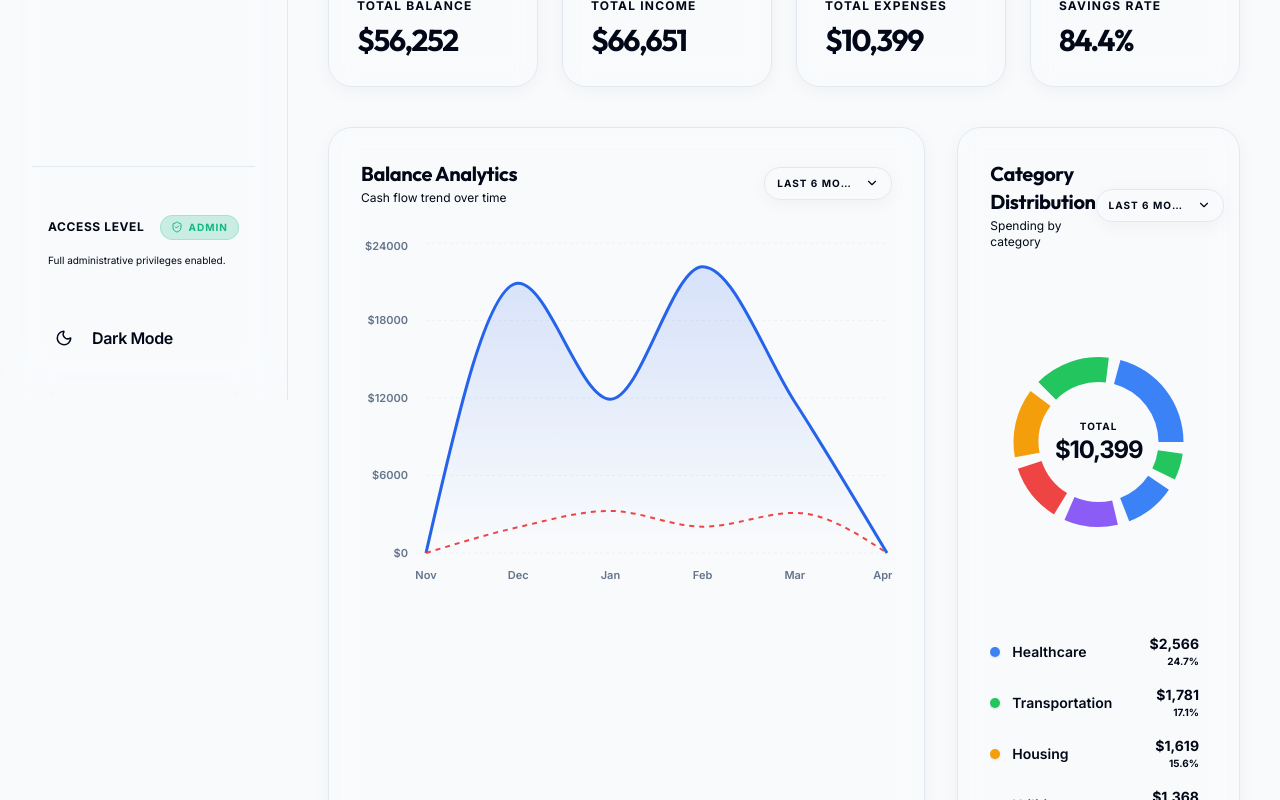
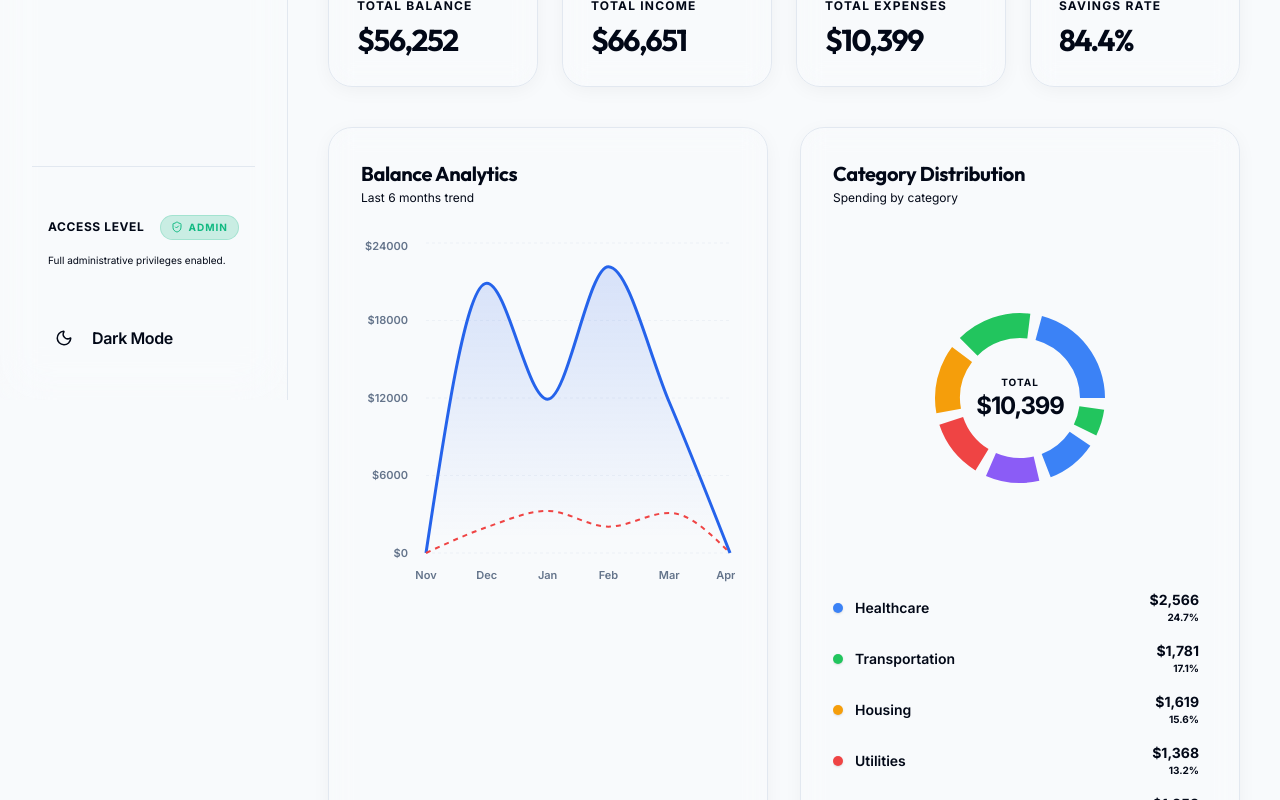
Before and after one commit to sejal618/Fin-vision-, a React (Vite) app: page / in a window 1280 px wide. Shown: the part 400-1200 px from the top of the page. Built offline with nearby package versions, Linux system fonts and the light colour scheme.

Commit message:
feat: Add user profile and camera features
Introduces user profile management with name, bio, and contact information. Enables users to capture and set a profile picture using their device's camera.

Updates dashboard and transaction views to support date range filtering and daily trend analysis.

```diff
--- a/src/components/Dashboard.tsx
+++ b/src/components/Dashboard.tsx
@@ -42,7 +42,9 @@ import {
   isSameMonth,
   isSameYear,
   startOfDay,
-  endOfDay
+  endOfDay,
+  eachDayOfInterval,
+  isSameDay
 } from 'date-fns';
 import { motion, AnimatePresence } from 'motion/react';
 import { cn } from '../utils/cn';
@@ -53,7 +55,7 @@ interface DashboardProps {
 }
 
 const Dashboard: React.FC<DashboardProps> = ({ onViewAll }) => {
-  const { transactions, role, deleteTransaction, isDarkMode } = useFinance();
+  const { transactions, role, deleteTransaction, isDarkMode, user } = useFinance();
   const [activeIndex, setActiveIndex] = useState(-1);
   const [isModalOpen, setIsModalOpen] = useState(false);
   const [selectedTransaction, setSelectedTransaction] = useState<any>(null);
@@ -181,7 +183,71 @@ const Dashboard: React.FC<DashboardProps> = ({ onViewAll }) => {
   }, [filteredTransactions]);
 
   const trendData = useMemo(() => {
-    const last6Months = Array.from({ length: 6 }).map((_, i) => {
+    const now = new Date();
+
+    if (dateRangeType === 'month') {
+      // Daily trend for current month
+      const start = startOfMonth(now);
+      const end = endOfMonth(now);
+      const days = eachDayOfInterval({ start, end });
+      return days.map(day => {
+        const dayTransactions = transactions.filter(t => isSameDay(parseISO(t.date), day));
+        const income = dayTransactions.filter(t => t.type === 'income').reduce((acc, t) => acc + t.amount, 0);
+        const expenses = dayTransactions.filter(t => t.type === 'expense').reduce((acc, t) => acc + t.amount, 0);
+        return {
+          name: format(day, 'dd'),
+          fullDate: format(day, 'MMM dd, yyyy'),
+          income,
+          expenses,
+          balance: income - expenses
+        };
+      });
+    }
+
+    if (dateRangeType === 'year') {
+      // Monthly trend for current year
+      return Array.from({ length: 12 }).map((_, i) => {
+        const date = new Date(now.getFullYear(), i, 1);
+        const start = startOfMonth(date);
+        const end = endOfMonth(date);
+        const monthTransactions = transactions.filter(t =>
+          isWithinInterval(parseISO(t.date), { start, end })
+        );
+        const income = monthTransactions.filter(t => t.type === 'income').reduce((acc, t) => acc + t.amount, 0);
+        const expenses = monthTransactions.filter(t => t.type === 'expense').reduce((acc, t) => acc + t.amount, 0);
+        return {
+          name: format(date, 'MMM'),
+          fullDate: format(date, 'MMMM yyyy'),
+          income,
+          expenses,
+          balance: income - expenses
+        };
+      });
+    }
+
+    if (dateRangeType === 'custom') {
+      // Daily trend for custom range
+      const start = startOfDay(parseISO(customStartDate));
+      const end = endOfDay(parseISO(customEndDate));
+      const days = eachDayOfInterval({ start, end });
+
+      // If range is too long, maybe group by week? For now just daily
+      return days.map(day => {
+        const dayTransactions = transactions.filter(t => isSameDay(parseISO(t.date), day));
+        const income = dayTransactions.filter(t => t.type === 'income').reduce((acc, t) => acc + t.amount, 0);
+        const expenses = dayTransactions.filter(t => t.type === 'expense').reduce((acc, t) => acc + t.amount, 0);
+        return {
+          name: format(day, 'dd'),
+          fullDate: format(day, 'MMM dd, yyyy'),
+          income,
+          expenses,
+          balance: income - expenses
+        };
+      });
+    }
+
+    // Default: Last 6 months for "All Time"
+    return Array.from({ length: 6 }).map((_, i) => {
       const date = subMonths(new Date(), 5 - i);
       const monthStr = format(date, 'MMM');
       const start = startOfMonth(date);
@@ -201,13 +267,13 @@ const Dashboard: React.FC<DashboardProps> = ({ onViewAll }) => {
 
       return {
         name: monthStr,
+        fullDate: format(date, 'MMMM yyyy'),
         income,
         expenses,
         balance: income - expenses
       };
     });
-    return last6Months;
-  }, [transactions]);
+  }, [transactions, dateRangeType, customStartDate, customEndDate]);
 
   const categoryData = useMemo(() => {
     const categories: Record<string, number> = {};
@@ -229,7 +295,7 @@ const Dashboard: React.FC<DashboardProps> = ({ onViewAll }) => {
       <div className="flex flex-col sm:flex-row sm:items-center justify-between gap-6">
         <div>
           <h2 className="text-2xl md:text-4xl font-bold tracking-tight bg-gradient-to-r from-foreground to-muted-foreground bg-clip-text text-transparent">Financial Intelligence</h2>
-          <p className="text-muted-foreground mt-1">Welcome back, Sejal. Here's your real-time financial performance.</p>
+          <p className="text-muted-foreground mt-1">Welcome back, {user.name.split(' ')[0]}. Here's your real-time financial performance.</p>
         </div>
         <div className="flex flex-wrap items-center gap-3">
           {role === 'admin' && (
@@ -391,23 +457,18 @@ const Dashboard: React.FC<DashboardProps> = ({ onViewAll }) => {
       </div>
 
       {/* Charts Section */}
-      <div className="grid grid-cols-1 lg:grid-cols-3 gap-8">
-        <div className="lg:col-span-2 bg-card/40 backdrop-blur-md border border-border/50 rounded-3xl p-8 shadow-soft focus:outline-none outline-none">
+      <div className="grid grid-cols-1 lg:grid-cols-2 gap-8">
+        <div className="bg-card/40 backdrop-blur-md border border-border/50 rounded-3xl p-8 shadow-soft focus:outline-none outline-none">
           <div className="flex items-center justify-between mb-8">
             <div>
               <h3 className="text-xl font-bold">Balance Analytics</h3>
-              <p className="text-xs text-muted-foreground mt-0.5">Cash flow trend over time</p>
+              <p className="text-xs text-muted-foreground mt-0.5">
+                {dateRangeType === 'all' ? 'Last 6 months trend' :
+                 dateRangeType === 'month' ? 'Daily trend for this month' :
+                 dateRangeType === 'year' ? 'Monthly trend for this year' :
+                 'Custom range trend'}
+              </p>
             </div>
-            <CustomSelect
-              value="Last 6 Months"
-              onChange={() => {}}
-              options={[
-                { value: 'Last 6 Months', label: 'Last 6 Months' },
-                { value: 'Last Year', label: 'Last Year' },
-              ]}
-              isDarkMode={isDarkMode}
-              className="w-32"
-            />
           </div>
           <div className="h-[350px] w-full">
             <ResponsiveContainer width="100%" height="100%">
@@ -478,21 +539,10 @@ const Dashboard: React.FC<DashboardProps> = ({ onViewAll }) => {
               <h3 className="text-xl font-bold">Category Distribution</h3>
               <p className="text-xs text-muted-foreground mt-0.5">Spending by category</p>
             </div>
-            <CustomSelect
-              value="Last 6 Months"
-              onChange={() => {}}
-              options={[
-                { value: 'Last 6 Months', label: 'Last 6 Months' },
-                { value: 'Last Year', label: 'Last Year' },
-                { value: 'All Time', label: 'All Time' },
-              ]}
-              isDarkMode={isDarkMode}
-              className="w-32"
-            />
           </div>
           <div className="h-[320px] w-full relative">
             <ResponsiveContainer width="100%" height="100%">
-              <PieChart>
+              <PieChart margin={{ left: 40, right: 40 }}>
                 <Pie
                   activeIndex={activeIndex}
                   activeShape={renderActiveShape}
@@ -569,7 +619,8 @@ const Dashboard: React.FC<DashboardProps> = ({ onViewAll }) => {
               </tr>
             </thead>
             <tbody className="divide-y divide-border/50">
-              {filteredTransactions.slice(0, 5).map((tx) => (
+              {filteredTransactions.length > 0 ? (
+                filteredTransactions.slice(0, 5).map((tx) => (
                   <tr key={tx.id} className="hover:bg-accent/30 transition-colors group">
                     <td className="px-8 py-5">
                       <div className="flex items-center gap-4">
@@ -618,7 +669,22 @@ const Dashboard: React.FC<DashboardProps> = ({ onViewAll }) => {
                       </td>
                     )}
                   </tr>
-              ))}
+                ))
+              ) : (
+                <tr>
+                  <td colSpan={role === 'admin' ? 5 : 4} className="px-8 py-12 text-center">
+                    <div className="flex flex-col items-center gap-3 text-muted-foreground/50">
+                      <div className="w-12 h-12 rounded-2xl bg-muted/20 flex items-center justify-center">
+                        <Filter size={24} strokeWidth={1.5} />
+                      </div>
+                      <div>
+                        <p className="text-sm font-bold text-foreground/70">No transactions in this period</p>
+                        <p className="text-[10px] font-medium">Try changing your date filter or category.</p>
+                      </div>
+                    </div>
+                  </td>
+                </tr>
+              )}
             </tbody>
           </table>
         </div>
--- a/src/components/Transactions.tsx
+++ b/src/components/Transactions.tsx
@@ -13,14 +13,35 @@ import {
   ChevronRight
 } from 'lucide-react';
 import { useFinance } from '../context/FinanceContext';
-import { format, parseISO } from 'date-fns';
+import {
+  format,
+  parseISO,
+  isWithinInterval,
+  startOfMonth,
+  endOfMonth,
+  startOfYear,
+  endOfYear,
+  startOfDay,
+  endOfDay
+} from 'date-fns';
 import { cn } from '../utils/cn';
 import { motion, AnimatePresence } from 'motion/react';
 import TransactionModal from './TransactionModal';
 import CustomSelect from './ui/CustomSelect';
 
 const Transactions: React.FC = () => {
-  const { transactions, role, deleteTransaction, isDarkMode } = useFinance();
+  const {
+    transactions,
+    role,
+    deleteTransaction,
+    isDarkMode,
+    dateRangeType,
+    setDateRangeType,
+    customStartDate,
+    setCustomStartDate,
+    customEndDate,
+    setCustomEndDate
+  } = useFinance();
   const [searchTerm, setSearchTerm] = useState('');
   const [typeFilter, setTypeFilter] = useState<'all' | 'income' | 'expense'>('all');
   const [categoryFilter, setCategoryFilter] = useState('all');
@@ -40,13 +61,36 @@ const Transactions: React.FC = () => {
   }, [transactions]);
 
   const filteredTransactions = useMemo(() => {
+    const now = new Date();
     return transactions
       .filter(t => {
         const matchesSearch = t.description.toLowerCase().includes(searchTerm.toLowerCase()) ||
                             t.category.toLowerCase().includes(searchTerm.toLowerCase());
         const matchesType = typeFilter === 'all' || t.type === typeFilter;
         const matchesCategory = categoryFilter === 'all' || t.category === categoryFilter;
-        return matchesSearch && matchesType && matchesCategory;
+
+        // Date Filtering
+        let matchesDate = true;
+        const txDate = parseISO(t.date);
+
+        if (dateRangeType === 'month') {
+          matchesDate = isWithinInterval(txDate, {
+            start: startOfMonth(now),
+            end: endOfMonth(now)
+          });
+        } else if (dateRangeType === 'year') {
+          matchesDate = isWithinInterval(txDate, {
+            start: startOfYear(now),
+            end: endOfYear(now)
+          });
+        } else if (dateRangeType === 'custom') {
+          matchesDate = isWithinInterval(txDate, {
+            start: startOfDay(parseISO(customStartDate)),
+            end: endOfDay(parseISO(customEndDate))
+          });
+        }
+
+        return matchesSearch && matchesType && matchesCategory && matchesDate;
       })
       .sort((a, b) => {
         if (sortBy === 'date') {
@@ -127,6 +171,47 @@ const Transactions: React.FC = () => {
             </button>
           )}
         </div>
+      </div>
+
+      {/* Date Range Filters */}
+      <div className="flex flex-wrap items-center gap-3">
+        {[
+          { id: 'all', label: 'All Time' },
+          { id: 'month', label: 'This Month' },
+          { id: 'year', label: 'This Year' },
+          { id: 'custom', label: 'Custom' },
+        ].map((type) => (
+          <button
+            key={type.id}
+            onClick={() => setDateRangeType(type.id as any)}
+            className={cn(
+              "px-6 py-2.5 rounded-2xl text-sm font-bold transition-all shadow-soft",
+              dateRangeType === type.id
+                ? "bg-primary text-primary-foreground shadow-lg shadow-primary/20 scale-105"
+                : "bg-card/40 backdrop-blur-md border border-border/50 hover:bg-accent/50"
+            )}
+          >
+            {type.label}
+          </button>
+        ))}
+
+        {dateRangeType === 'custom' && (
+          <div className="flex items-center gap-2 animate-in fade-in slide-in-from-left-4 duration-300">
+            <input
+              type="date"
+              value={customStartDate}
+              onChange={(e) => setCustomStartDate(e.target.value)}
+              className="bg-card/40 backdrop-blur-md border border-border/50 rounded-xl px-3 py-2 text-xs font-bold focus:ring-2 ring-primary/20 outline-none"
+            />
+            <span className="text-muted-foreground font-bold text-xs">to</span>
+            <input
+              type="date"
+              value={customEndDate}
+              onChange={(e) => setCustomEndDate(e.target.value)}
+              className="bg-card/40 backdrop-blur-md border border-border/50 rounded-xl px-3 py-2 text-xs font-bold focus:ring-2 ring-primary/20 outline-none"
+            />
+          </div>
+        )}
       </div>
 
       {/* Filters Bar */}
--- a/src/context/FinanceContext.tsx
+++ b/src/context/FinanceContext.tsx
@@ -1,6 +1,7 @@
 import React, { createContext, useContext, useState, useEffect } from 'react';
 import { Transaction, UserRole, FinanceState, UserProfile } from '../types';
 import { MOCK_TRANSACTIONS } from '../data/mockData';
+import { format, startOfMonth } from 'date-fns';
 
 interface FinanceContextType extends FinanceState {
   addTransaction: (tx: Omit<Transaction, 'id'>) => void;
@@ -9,6 +10,12 @@ interface FinanceContextType extends FinanceState {
   setRole: (role: UserRole) => void;
   toggleDarkMode: () => void;
   updateUser: (user: Partial<UserProfile>) => void;
+  dateRangeType: 'all' | 'month' | 'year' | 'custom';
+  setDateRangeType: (type: 'all' | 'month' | 'year' | 'custom') => void;
+  customStartDate: string;
+  setCustomStartDate: (date: string) => void;
+  customEndDate: string;
+  setCustomEndDate: (date: string) => void;
 }
 
 const FinanceContext = createContext<FinanceContextType | undefined>(undefined);
@@ -28,6 +35,10 @@ export const FinanceProvider: React.FC<{ children: React.ReactNode }> = ({ child
     const saved = localStorage.getItem('finvision_theme');
     return saved === 'dark';
   });
+
+  const [dateRangeType, setDateRangeType] = useState<'all' | 'month' | 'year' | 'custom'>('all');
+  const [customStartDate, setCustomStartDate] = useState(format(startOfMonth(new Date()), 'yyyy-MM-dd'));
+  const [customEndDate, setCustomEndDate] = useState(format(new Date(), 'yyyy-MM-dd'));
 
   const [user, setUser] = useState<UserProfile>(() => {
     const saved = localStorage.getItem('finvision_user');
@@ -88,6 +99,12 @@ export const FinanceProvider: React.FC<{ children: React.ReactNode }> = ({ child
       role,
       isDarkMode,
       user,
+      dateRangeType,
+      setDateRangeType,
+      customStartDate,
+      setCustomStartDate,
+      customEndDate,
+      setCustomEndDate,
       addTransaction,
       updateTransaction,
       deleteTransaction,
```
Also changed, not shown: 1 other file (tests, documents, lock files or other folders). Lines whose indentation alone changed are shown as unchanged.
